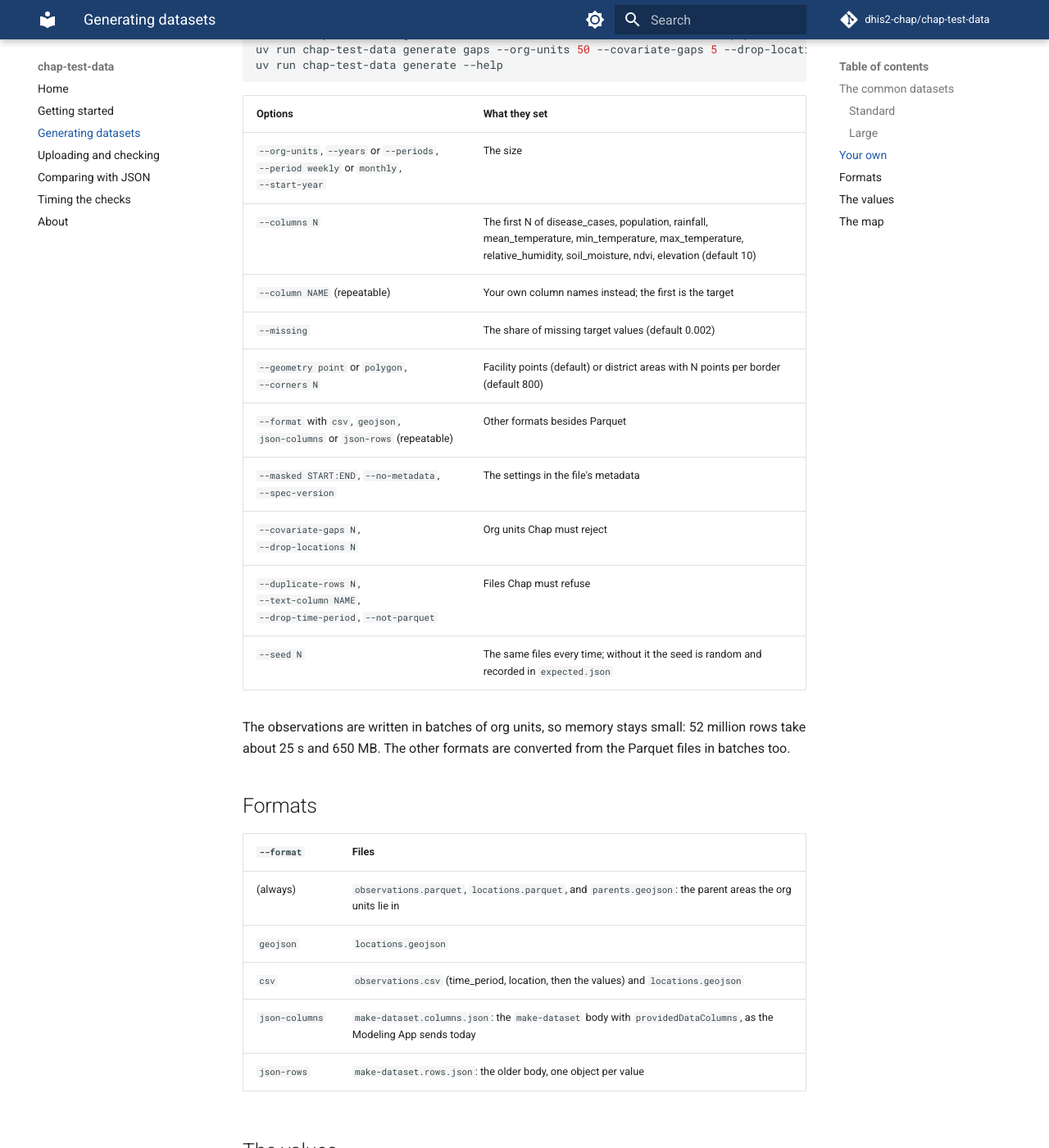
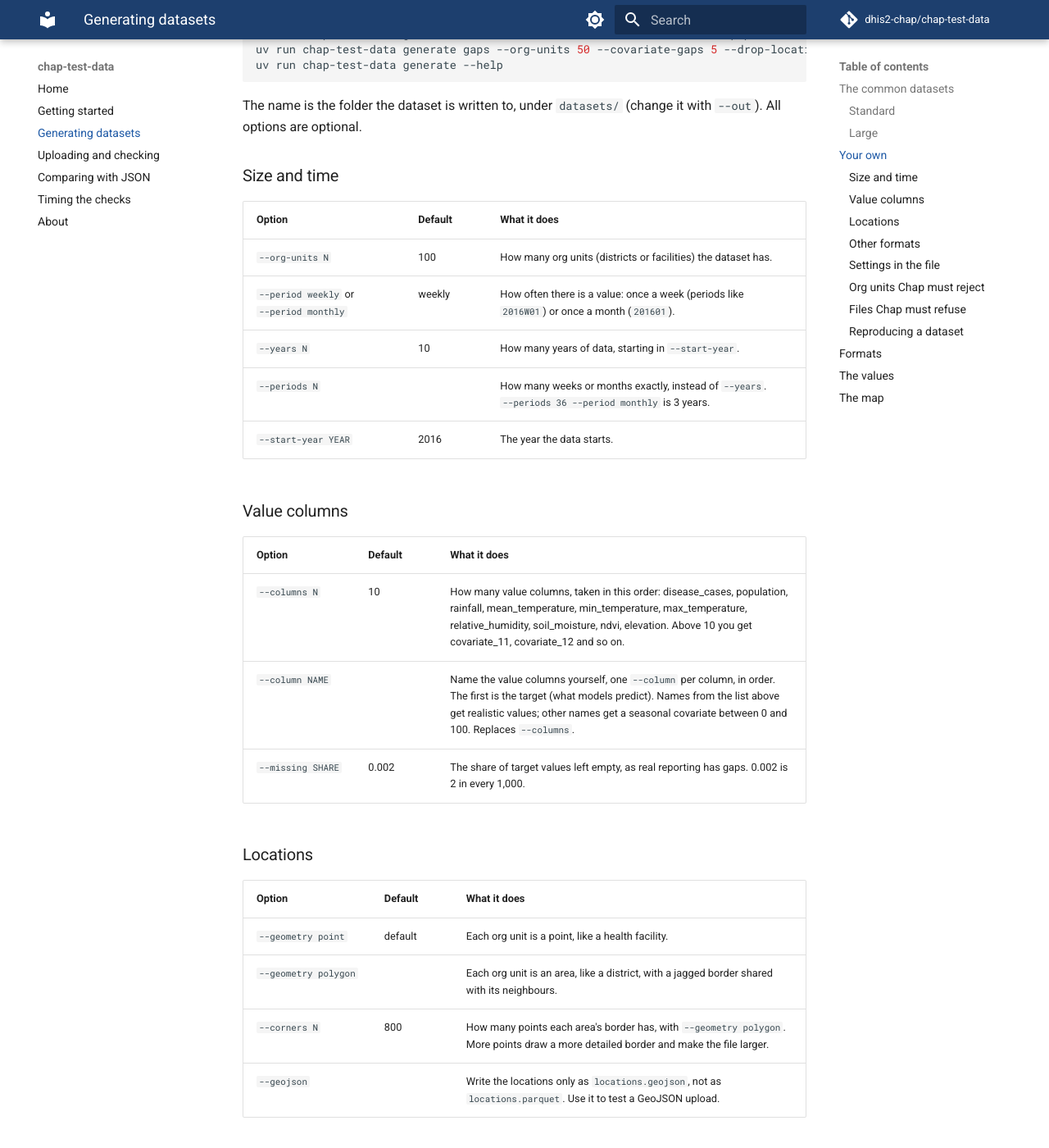
Before and after one commit to dhis2-chap/chap-test-data, an MkDocs documentation site: the page built from docs/generating.md, in a window 1280 px wide and 1400 px high, scrolled down 1999 px. Shown: the whole window at 82% size. Built offline with MkDocs 1.6.1 and Material for MkDocs 9.7.7, drawn with Linux system fonts in a browser that asks for light colours; comment, search, counter and statistics services are not loaded; some of the changed text lies outside the part shown.

Commit message:
docs: explain every generate option on its own, and clearer CLI help

````diff
--- a/docs/generating.md
+++ b/docs/generating.md
@@ -61,18 +61,81 @@ uv run chap-test-data generate gaps --org-units 50 --covariate-gaps 5 --drop-loc
 uv run chap-test-data generate --help
 ```
 
-| Options | What they set |
-| --- | --- |
-| `--org-units`, `--years` or `--periods`, `--period weekly` or `monthly`, `--start-year` | The size |
-| `--columns N` | The first N of disease_cases, population, rainfall, mean_temperature, min_temperature, max_temperature, relative_humidity, soil_moisture, ndvi, elevation (default 10) |
-| `--column NAME` (repeatable) | Your own column names instead; the first is the target |
-| `--missing` | The share of missing target values (default 0.002) |
-| `--geometry point` or `polygon`, `--corners N` | Facility points (default) or district areas with N points per border (default 800) |
-| `--format` with `csv`, `geojson`, `json-columns` or `json-rows` (repeatable) | Other formats besides Parquet |
-| `--masked START:END`, `--no-metadata`, `--spec-version` | The settings in the file's metadata |
-| `--covariate-gaps N`, `--drop-locations N` | Org units Chap must reject |
-| `--duplicate-rows N`, `--text-column NAME`, `--drop-time-period`, `--not-parquet` | Files Chap must refuse |
-| `--seed N` | The same files every time; without it the seed is random and recorded in `expected.json` |
+The name is the folder the dataset is written to, under `datasets/` (change it with `--out`).
+All options are optional.
+
+### Size and time
+
+| Option | Default | What it does |
+| --- | --- | --- |
+| `--org-units N` | 100 | How many org units (districts or facilities) the dataset has. |
+| `--period weekly` or `--period monthly` | weekly | How often there is a value: once a week (periods like `2016W01`) or once a month (`201601`). |
+| `--years N` | 10 | How many years of data, starting in `--start-year`. |
+| `--periods N` | | How many weeks or months exactly, instead of `--years`. `--periods 36 --period monthly` is 3 years. |
+| `--start-year YEAR` | 2016 | The year the data starts. |
+
+### Value columns
+
+| Option | Default | What it does |
+| --- | --- | --- |
+| `--columns N` | 10 | How many value columns, taken in this order: disease_cases, population, rainfall, mean_temperature, min_temperature, max_temperature, relative_humidity, soil_moisture, ndvi, elevation. Above 10 you get covariate_11, covariate_12 and so on. |
+| `--column NAME` | | Name the value columns yourself, one `--column` per column, in order. The first is the target (what models predict). Names from the list above get realistic values; other names get a seasonal covariate between 0 and 100. Replaces `--columns`. |
+| `--missing SHARE` | 0.002 | The share of target values left empty, as real reporting has gaps. 0.002 is 2 in every 1,000. |
+
+### Locations
+
+| Option | Default | What it does |
+| --- | --- | --- |
+| `--geometry point` | default | Each org unit is a point, like a health facility. |
+| `--geometry polygon` | | Each org unit is an area, like a district, with a jagged border shared with its neighbours. |
+| `--corners N` | 800 | How many points each area's border has, with `--geometry polygon`. More points draw a more detailed border and make the file larger. |
+| `--geojson` | | Write the locations only as `locations.geojson`, not as `locations.parquet`. Use it to test a GeoJSON upload. |
+
+### Other formats
+
+| Option | Default | What it does |
+| --- | --- | --- |
+| `--format FORMAT` | | Also write the dataset in another format; repeat for several. `csv`, `geojson`, `json-columns` or `json-rows`; see [Formats](#formats). Parquet is always written. |
+
+### Settings in the file
+
+These go into the observations file's `chap.*` metadata, which Chap reads as the dataset's
+settings.
+
+| Option | Default | What it does |
+| --- | --- | --- |
+| `--masked START:END` | | Hide the target between two periods, for example `--masked 201801:201803`, as a dataset with known bad data would. Repeat for several ranges. |
+| `--no-metadata` | | Write no `chap.*` settings. Chap then names the dataset after the file and uses its defaults. |
+| `--spec-version VERSION` | 1 | The file format version written to the file. Chap only reads version 1, so anything else is refused. |
+| `--about TEXT` | | A description stored in `expected.json`. Without it, one is made from the settings. |
+
+### Org units Chap must reject
+
+Chap accepts the dataset but leaves these org units out, and says which and why.
+`expected.json` counts them as rejected.
+
+| Option | Default | What it does |
+| --- | --- | --- |
+| `--covariate-gaps N` | 0 | The first N org units each miss one value in the last value column. Chap rejects an org unit with a gap in a covariate. |
+| `--drop-locations N` | 0 | The last N org units have data but no location in the locations file. Chap rejects an org unit it cannot place on the map. |
+
+### Files Chap must refuse
+
+Chap refuses the whole upload with an error (HTTP 422). `expected.json` holds the error to expect.
+
+| Option | Default | What it does |
+| --- | --- | --- |
+| `--duplicate-rows N` | 0 | The first N rows are written twice, so an org unit has two values for the same period. |
+| `--text-column NAME` | | Adds a column with this name holding text instead of numbers. |
+| `--drop-time-period` | | Leaves out the `time_period` column, so Chap cannot tell when the values are from. |
+| `--not-parquet` | | Writes a CSV file named `observations.parquet`, as a wrongly saved file would be. |
+
+### Reproducing a dataset
+
+| Option | Default | What it does |
+| --- | --- | --- |
+| `--seed N` | random | The same seed and options always give the same files. Without it a random seed is used, and `expected.json` records it, so you can make the same dataset again. |
+| `--out FOLDER` | `datasets` | The folder the dataset folder is written in. |
 
 The observations are written in batches of org units, so memory stays small: 52 million rows
 take about 25 s and 650 MB. The other formats are converted from the Parquet files in batches
@@ -118,7 +181,3 @@ ISO weeks, so some years have a week 53) and DHIS2-style org unit ids.
   facilities the districts they lie in, for districts the regions of about 50 neighbours they
   make up. Every org unit lies inside the parent its `parent` column names.
 - Polygons follow the GeoJSON right-hand rule (RFC 7946): outer rings run counter-clockwise.
-
-All GeoJSON files were checked in [geojson.io](https://geojson.io) on 2026-11-26: imported, exported
-again and compared, every file kept its features, ids, properties and coordinates unchanged, and
-with the parents on the same map every org unit lay inside its own parent.
````
Also changed, not shown: 1 other file.
